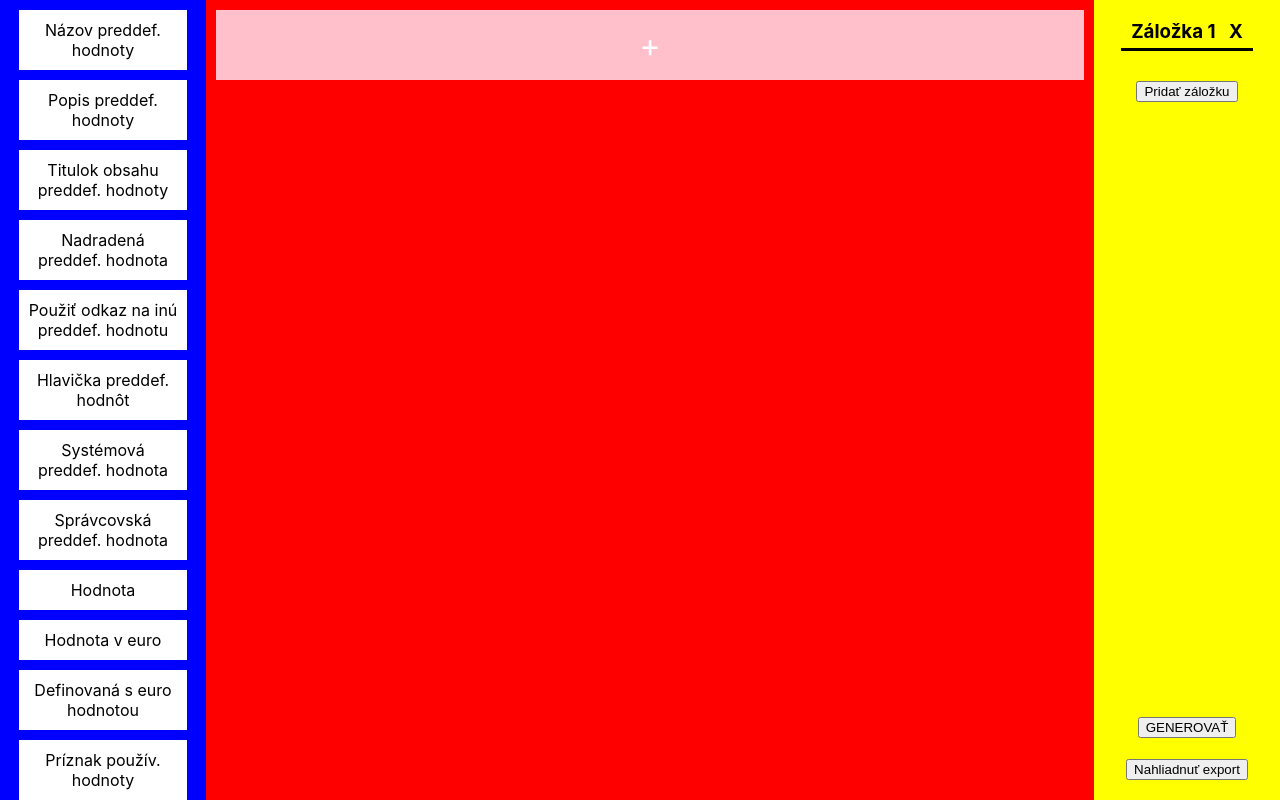
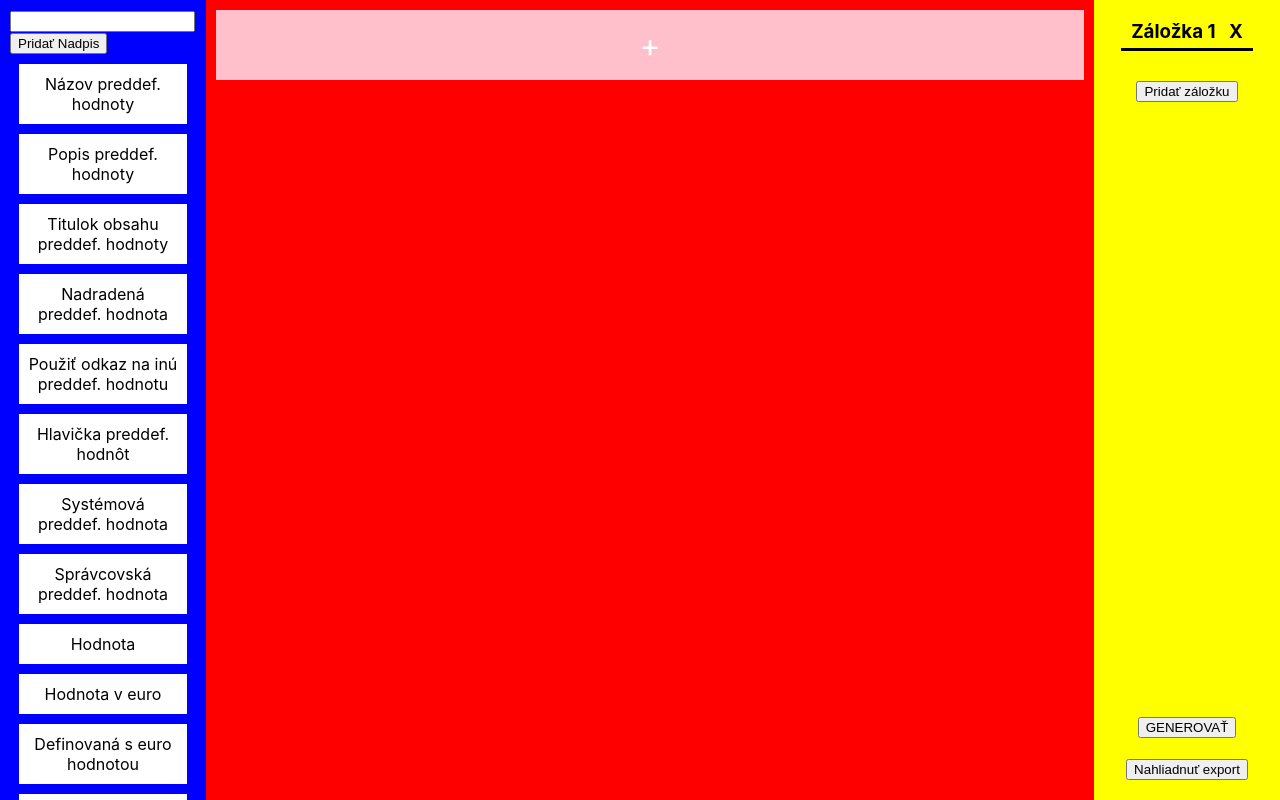
Before and after one commit to adino1337/ui_generator, a React (Create React App) app: page / in a window 1280 px wide. Built offline with nearby package versions, Linux system fonts and the light colour scheme.

Commit message:
funkčné nadpisy

```diff
--- a/src/App.js
+++ b/src/App.js
@@ -12,8 +12,9 @@ function App() {
   const [rightFieldGroups, setRightFieldGroups] = useState(marks[activeMark]);
   const [edit, setEdit] = useState(true);
   const [type, setType] = useState("field");
+  const [titleText, setTitleText] = useState("");
   useEffect(() => {
-    console.log("udpate")
+    console.log("udpate");
     const updatedMarks = [...marks];
     updatedMarks[activeMark] = rightFieldGroups;
     setMarks(updatedMarks);
@@ -140,14 +141,13 @@ function App() {
             0,
             movedField
           );
-        }else if(destinationList === "addRowWithColumn") {
+        } else if (destinationList === "addRowWithColumn") {
           let sourceRowNumber = parseInt(sourceList.split("-")[1]);
           const sourceFields = rightFieldGroups[sourceRowNumber];
           const [movedField] = sourceFields.splice(result.source.index, 1);
           setRightFieldGroups((prev) => [...prev, [movedField]]);
           return;
-        }
-        else {
+        } else {
           let sourceRowNumber = parseInt(sourceList.split("-")[1]);
           let sourceColumnNumber = parseInt(sourceList.split("-")[2]);
           const sourceFields =
@@ -238,9 +238,15 @@ function App() {
     const fieldData = marks.map((mark) =>
       mark.map((group) =>
         group.map((row) =>
-          row.map((col) => ({
+          row.map((col) =>{
+            if(col.type==="title")
+              return({
+                title: col.title,
+              })
+            else
+            return({
               field: col.field,
-          }))
+          })})
         )
       )
     );
@@ -290,6 +296,27 @@ function App() {
                 }}
                 {...provided.droppableProps}
               >
+                <div>
+                  <input
+                    value={titleText}
+                    onChange={(e) => setTitleText(e.target.value)}
+                  />
+                  <button
+                    onClick={() => {
+                      setLeftFields((prev) => [
+                        {
+                          type: "title",
+                          title: "Nadpis: " + titleText,
+                          field: titleText + "-" + Date.now(),
+                        },
+                        ...prev,
+                      ]);
+                      setTitleText("");
+                    }}
+                  >
+                    Pridať Nadpis
+                  </button>
+                </div>
                 {leftFields.map((field, index) => (
                   <Draggable
                     key={field.field}
@@ -310,6 +337,8 @@ function App() {
                           textAlign: "center",
                           padding: "10px",
                           width: "80%",
+                          border:
+                            field.type === "title" ? "5px solid green" : "none",
                           backgroundColor: "white",
                           ...provided.draggableProps.style,
                         }}
@@ -352,7 +381,8 @@ function App() {
                       type="row"
                       isDragDisabled={!edit}
                     >
-                      {(providedField, snapshot) => (
+                      {(providedField, snapshot) => {
+                        return (
                           <div
                             ref={providedField.innerRef}
                             {...providedField.draggableProps}
@@ -397,19 +427,13 @@ function App() {
                                         isDragDisabled={!edit}
                                       >
                                         {(providedField, snapshot) => {
-                                        let dragHandleProps = {
-                                          ...providedField.dragHandleProps,
-                                        };
-                                        /*
-                                      if(columnIndex === row.length - 1)
-                                      dragHandleProps = {}
-                                     */
                                           let styles = {
                                             display: "flex",
                                             flex: "1",
                                             padding: "20px",
                                             backgroundColor: "cyan",
-                                          ...providedField.draggableProps.style,
+                                            ...providedField.draggableProps
+                                              .style,
                                           };
                                           styles = edit
                                             ? {
@@ -425,7 +449,7 @@ function App() {
                                             <div
                                               ref={providedField.innerRef}
                                               {...providedField.draggableProps}
-                                            {...dragHandleProps}
+                                              {...providedField.dragHandleProps}
                                               style={styles}
                                             >
                                               <Droppable
@@ -461,7 +485,9 @@ function App() {
                                                             }
                                                             index={fieldIndex}
                                                             type="field"
-                                                          isDragDisabled={!edit}
+                                                            isDragDisabled={
+                                                              !edit
+                                                            }
                                                           >
                                                             {(
                                                               providedField,
@@ -475,17 +501,25 @@ function App() {
                                                                 {...providedField.draggableProps}
                                                                 {...providedField.dragHandleProps}
                                                                 style={{
-                                                                display: "flex",
+                                                                  display:
+                                                                    "flex",
                                                                   justifyContent:
                                                                     "center",
                                                                   alignItems:
                                                                     "center",
                                                                   textAlign:
                                                                     "center",
-                                                                padding: "10px",
+                                                                  padding:
+                                                                    "10px",
+                                                                  border:
+                                                                    field.type ===
+                                                                    "title"
+                                                                      ? "5px solid green"
+                                                                      : "none",
                                                                   backgroundColor:
                                                                     "white",
-                                                                height: "100%",
+                                                                  height:
+                                                                    "100%",
                                                                   ...providedField
                                                                     .draggableProps
                                                                     .style,
@@ -539,7 +573,8 @@ function App() {
                               }}
                             </Droppable>
                           </div>
-                      )}
+                        );
+                      }}
                     </Draggable>
                   ))}
                   {edit && (
@@ -568,15 +603,18 @@ function App() {
                               type={"column"}
                             >
                               {(provided, snapshot) => {
-                        let backgroundColor = "pink"
-                        if(snapshotUpper.isDraggingOver || snapshot.isDraggingOver)
-                         backgroundColor = "magenta"
+                                let backgroundColor = "pink";
+                                if (
+                                  snapshotUpper.isDraggingOver ||
+                                  snapshot.isDraggingOver
+                                )
+                                  backgroundColor = "magenta";
                                 return (
                                   <div
                                     ref={provided.innerRef}
                                     className="plusRowWithColumn"
                                     style={{
-                              backgroundColor: backgroundColor
+                                      backgroundColor: backgroundColor,
                                     }}
                                     {...provided.droppableProps}
                                   >
```
Lines whose indentation alone changed are shown as unchanged.
